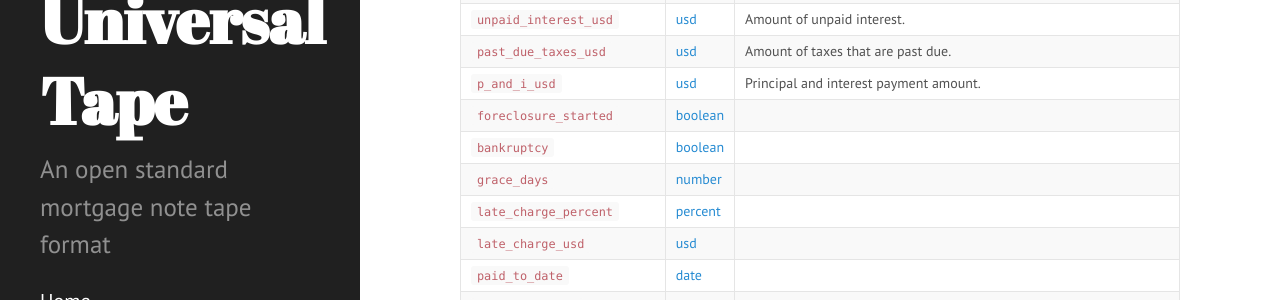
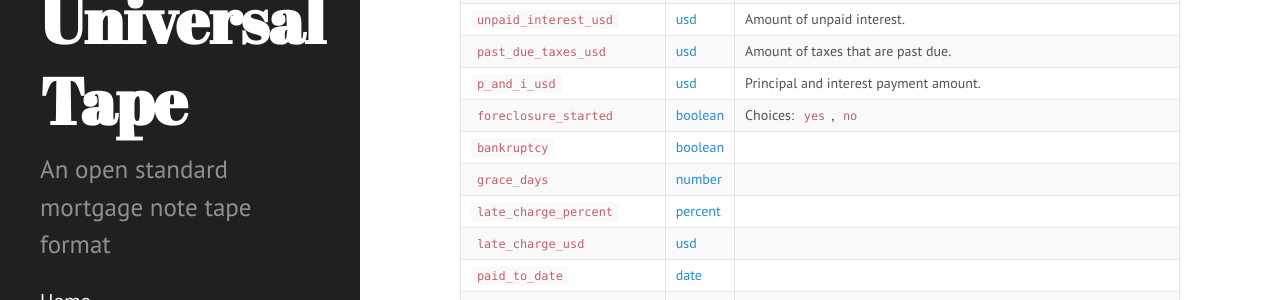
Before and after one commit to UniversalTape/universaltape.org, a Jekyll site: the page built from spec.md, in a window 1280 px wide and 900 px high, scrolled down 4462 px. Shown: the part 224-524 px from the top of the window. Built offline with Jekyll 4.4.1, drawn with Linux system fonts in a browser that asks for light colours; Markdown is read by kramdown in place of the engine named in the settings.

Commit message:
udated foreclosure_started

```diff
--- a/spec.md
+++ b/spec.md
@@ -400,7 +400,7 @@ Below are the **keys** that **Universal Tape** recognizes.  It should be said th
         <tr>
             <td><code>foreclosure_started</code></td>
             <td><a href="#type-boolean">boolean</a></td>
-            <td></td>
+            <td>Choices: <code>yes</code>, <code>no</code></td>
         </tr>
         <tr>
             <td><code>bankruptcy</code></td>
```
